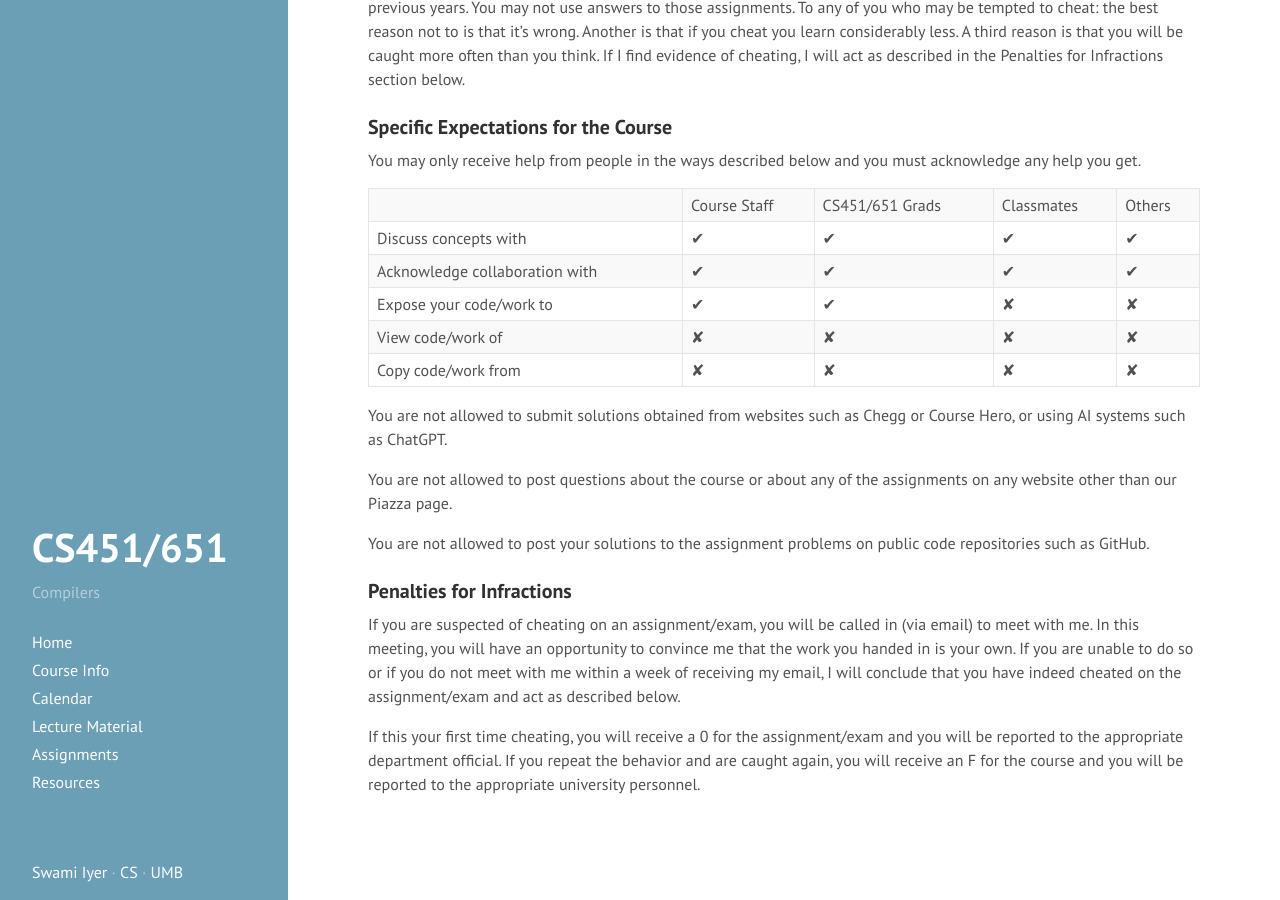
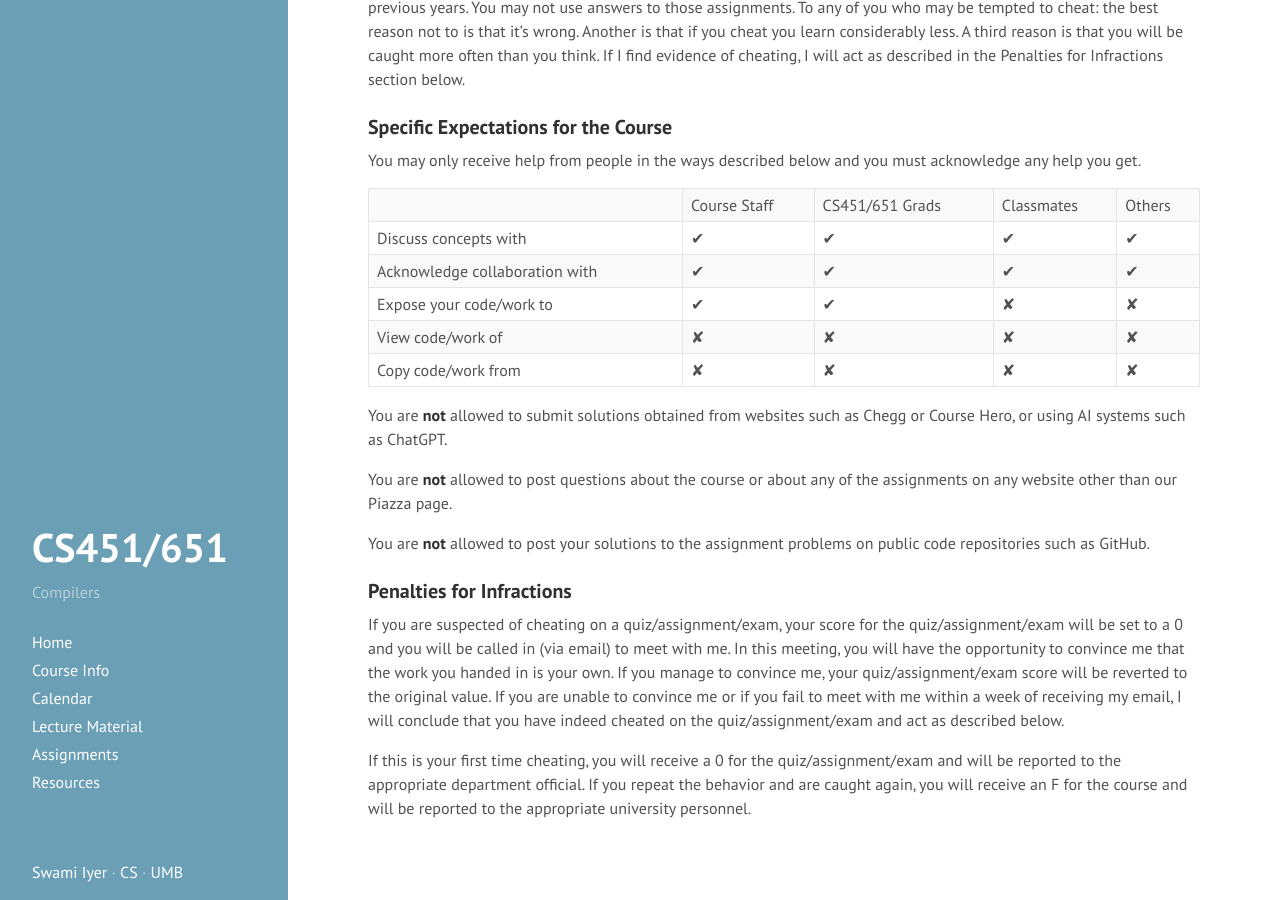
Before and after one commit to swamiiyer/swamiiyer.github.io, a Jekyll site: the page built from _pages/cs451/collaboration.md, in a window 1280 px wide and 900 px high, scrolled down 574 px. Built offline with Jekyll 4.4.1, drawn with Linux system fonts in a browser that asks for light colours.

```diff
--- a/_pages/cs451/collaboration.md
+++ b/_pages/cs451/collaboration.md
@@ -24,14 +24,14 @@ You may only receive help from people in the ways described below and you must a
 | View code/work of                      | &#10008; | &#10008; | &#10008; | &#10008; |
 | Copy code/work from                 | &#10008; | &#10008; | &#10008; | &#10008; |
 
-You are not allowed to submit solutions obtained from websites such as Chegg or Course Hero, or using AI systems such as ChatGPT.
+You are **not** allowed to submit solutions obtained from websites such as Chegg or Course Hero, or using AI systems such as ChatGPT.
 
-You are not allowed to post questions about the course or about any of the assignments on any website other than our Piazza page.
+You are **not** allowed to post questions about the course or about any of the assignments on any website other than our Piazza page.
 
-You are not allowed to post your solutions to the assignment problems on public code repositories such as GitHub.
+You are **not** allowed to post your solutions to the assignment problems on public code repositories such as GitHub.
 
 ### Penalties for Infractions
 
-If you are suspected of cheating on an assignment/exam, you will be called in (via email) to meet with me. In this meeting, you will have an opportunity to convince me that the work you handed in is your own. If you are unable to do so or if you do not meet with me within a week of receiving my email, I will conclude that you have indeed cheated on the assignment/exam and act as described below.
+If you are suspected of cheating on a quiz/assignment/exam, your score for the quiz/assignment/exam will be set to a 0 and you will be called in (via email) to meet with me. In this meeting, you will have the opportunity to convince me that the work you handed in is your own. If you manage to convince me, your quiz/assignment/exam score will be reverted to the original value. If you are unable to convince me or if you fail to meet with me within a week of receiving my email, I will conclude that you have indeed cheated on the quiz/assignment/exam and act as described below.
 
-If this your first time cheating, you will receive a 0 for the assignment/exam and you will be reported to the appropriate department official. If you repeat the behavior and are caught again, you will receive an F for the course and you will be reported to the appropriate university personnel.
+If this is your first time cheating, you will receive a 0 for the quiz/assignment/exam and will be reported to the appropriate department official. If you repeat the behavior and are caught again, you will receive an F for the course and will be reported to the appropriate university personnel.
```
Also changed, not shown: _pages/cs110/collaboration.md (+5 -5 lines), _pages/cs210/collaboration.md (+5 -5 lines), _pages/index.md (+11 -8 lines), _pages/teaching.md (+7 -7 lines).
